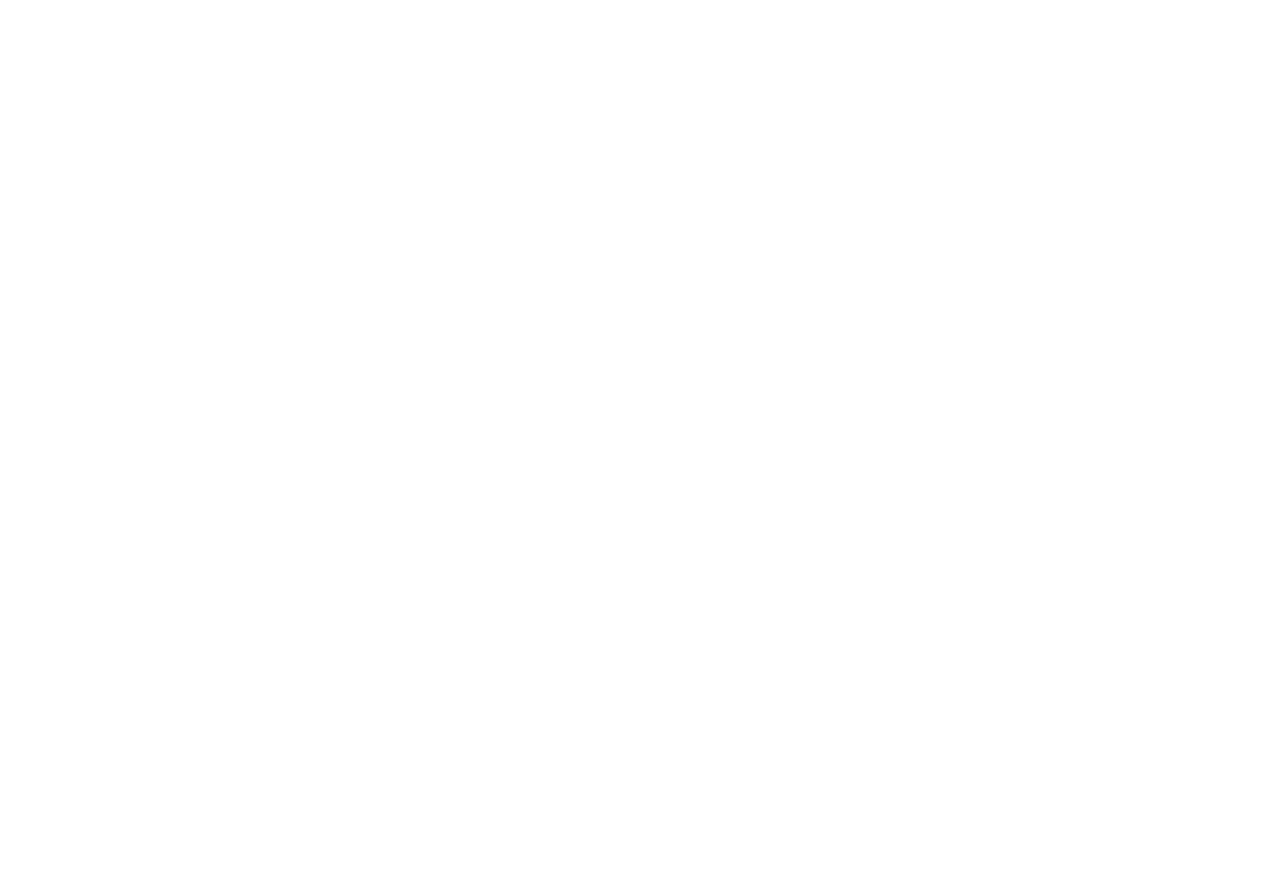
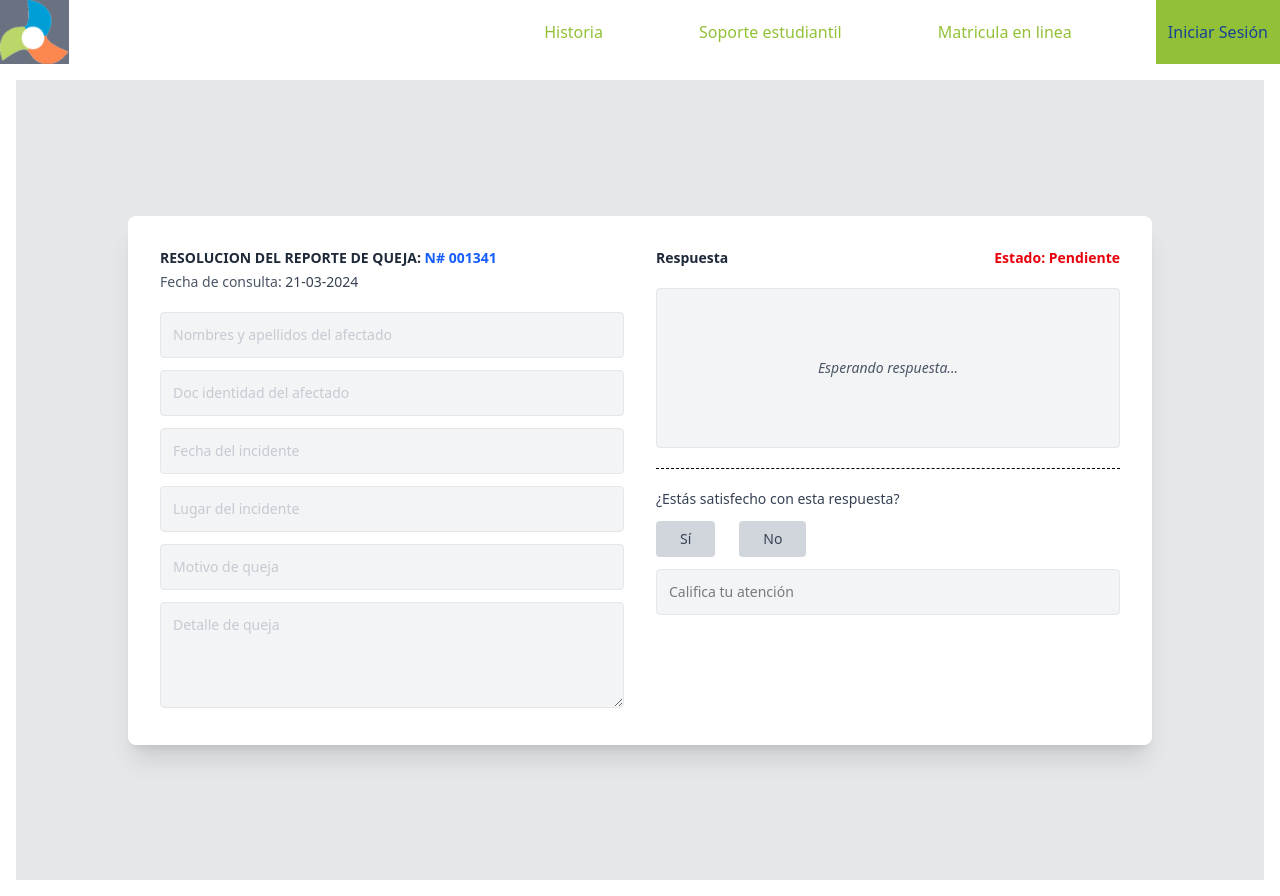
Before and after one commit to Analisis-y-diseno-de-sistemas-2/proyecto_ads2, a React (Vite) app: page /queja in a window 1280 px wide. Before the commit this address had no page. Before the commit the page ends 800 px from the top, so only its background shows below. Built offline with nearby package versions, Linux system fonts and the light colour scheme.

Commit message:
Terminado queja

```diff
--- a/src/App.jsx
+++ b/src/App.jsx
@@ -9,7 +9,7 @@
 import VerLista from "./pages/soporte/VerLista";
 import FormularioConsulta from "./pages/soporte/FormularioConsulta";
 import Reporte from "./pages/soporte/Reporte";
-import CrearReporteQueja from "./pages/soporte/CrearReporteQueja";
+import ReporteQueja from "./pages/soporte/ReporteQueja";
 
 
 function App() {
@@ -22,7 +22,7 @@
           <Route path="/matricula" element={<Matricula />} />
 
           <Route path="/soporte" element={<Soporte />} />
-          <Route path="/soporte/queja" element={<CrearReporteQueja />} />
+          <Route path="/queja" element={<ReporteQueja />} />
         </Route>
 
         <Route>
--- a/src/pages/soporte/CrearReporteQueja.jsx
+++ /dev/null
@@ -1,134 +0,0 @@
-import React from "react";
-import { useForm } from "react-hook-form";
-import { FaFileArrowUp } from "react-icons/fa6";
-
-const CrearReporteQueja = () => {
-  const { register, handleSubmit } = useForm();
-  const onSubmit = (data) => console.log(data);
-  return (
-    <div className="flex  justify-center h-[calc(100vh-10rem)] bg-gray-200">
-      <div className="flex flex-col w-full max-w-3xl items-center bg-white rounded-lg shadow-md m-6">
-        <h2 className="font-medium pt-2">Reporte de queja</h2>
-        <form
-          onSubmit={handleSubmit(onSubmit)}
-          className=" flex flex-col  w-full  px-16 pt-2"
-        >
-          <div className="flex flex-col">
-            <label htmlFor="nombre">Nombres y apellidos del afectado</label>
-            <input
-              {...register("nombre")}
-              type="text"
-              name="nombre"
-              className="border border-gray-300 rounded bg-gray-200 w-full h-10"
-            />
-          </div>
-          <div className="flex flex-col mt-6">
-            <label htmlFor="documento">
-              Documento de identidad del afectado
-            </label>
-            <div className="flex gap-2">
-              <select
-                {...register("tipo_documento")}
-                name="tipo_documento"
-                id="tipo_documento"
-                className="border border-gray-300 rounded bg-gray-200  h-10"
-              >
-                <option value="">Tipo de documento</option>
-                <option value="DNI">DNI</option>
-                <option value="CE">CE</option>
-                <option value="Pasaporte">Pasaporte</option>
-              </select>
-              <input
-                {...register("documento")}
-                type="text"
-                name="documento"
-                className="border border-gray-300 rounded bg-gray-200 w-full h-10"
-              />
-            </div>
-          </div>
-          <div className="flex flex-row mt-6">
-            <label className="w-full ">Fecha del incidente</label>
-            <input
-              {...register("fecha_incidente")}
-              type="date"
-              className="border p-4 border-gray-300 rounded bg-gray-200 w-full h-10"
-            />
-          </div>
-          <div className="flex flex-col mt-6">
-            <label>Lugar del incidente</label>
-            <input
-              {...register("lugar")}
-              type="text"
-              className="border border-gray-300 rounded bg-gray-200 w-full h-10"
-            />
-          </div>
-          <div className="flex flex-row">
-            <div className="flex flex-1 flex-col  p-2">
-              <p>*Opcional</p>
-              <p>Subir archivos como prueba</p>
-            </div>
-
-            <div className="flex flex-1 items-center justify-center ">
-              <label
-                htmlFor="archivo"
-                className="cursor-pointer inline-flex items-center gap-2"
-              >
-                <FaFileArrowUp size={36} color="#174593" />
-              </label>
-              <input
-                {...register("archivo")}
-                className="hidden"
-                type="file"
-                id="archivo"
-              />
-            </div>
-          </div>
-          <div className="flex flex-col mt-2">
-            <label>Motivo de la queja</label>
-            <input
-              {...register("queja")}
-              type="text"
-              name="queja"
-              className="border border-gray-300 rounded bg-gray-200 w-full h-10"
-            />
-          </div>
-          <div className="flex flex-col ">
-            <label>Detalle de la queja</label>
-            <textarea
-              {...register("detalle")}
-              rows="6"
-              cols="50"
-              maxLength="500"
-              type="text"
-              name="detalle"
-              className="border border-gray-300 rounded bg-gray-200 w-full "
-            />
-          </div>
-          <div className="flex justify-center gap-6 pt-2">
-            <a href="">
-              <button
-                className="bg-[#ABABAB] text-white uppercase w-32 py-2 px-4
-          rounded-xl font-semibold cursor-pointer border-2
-           hover:bg-slate-700 hover:text-white transition duration-200
-        ease-in-out"
-              >
-                Cancelar
-              </button>
-            </a>
-            {/* <a href="">
-              <button
-                className="bg-[#92C137] text-white border-2 uppercase w-32 py-2 px-4 rounded-xl font-semibold cursor-pointer  hover:bg-slate-700 hover:text-white
-        transition duration-200 ease-in-out"
-              >
-                Enviar
-              </button>
-            </a> */}
-            <input type="submit" />
-          </div>
-        </form>
-      </div>
-    </div>
-  );
-};
-
-export default CrearReporteQueja;
--- /dev/null
+++ b/src/pages/soporte/ReporteQueja.jsx
@@ -0,0 +1,57 @@
+import React from "react";
+
+function ReporteQueja() {
+  return (
+    <div className="min-h-screen flex items-center justify-center bg-gray-200">
+      <div className="w-full max-w-5xl bg-white p-8 rounded-lg shadow-xl flex flex-col md:flex-row gap-8">
+        {/* Lado Izquierdo */}
+        <div className="w-full md:w-1/2 space-y-5">
+          <div className="text-sm text-gray-600">
+            <p className="font-semibold text-gray-800">
+              RESOLUCION DEL REPORTE DE QUEJA:{" "}
+              <span className="text-blue-600 font-bold">N# 001341</span>
+            </p>
+            <p className="mt-1">Fecha de consulta: <span className="text-gray-700">21-03-2024</span></p>
+          </div>
+
+          <div className="text-sm text-gray-400 space-y-3">
+            <input type="text" placeholder="Nombres y apellidos del afectado" className="w-full p-3 bg-gray-100 rounded border border-gray-200" disabled />
+            <input type="text" placeholder="Doc identidad del afectado" className="w-full p-3 bg-gray-100 rounded border border-gray-200" disabled />
+            <input type="text" placeholder="Fecha del incidente" className="w-full p-3 bg-gray-100 rounded border border-gray-200" disabled />
+            <input type="text" placeholder="Lugar del incidente" className="w-full p-3 bg-gray-100 rounded border border-gray-200" disabled />
+            <input type="text" placeholder="Motivo de queja" className="w-full p-3 bg-gray-100 rounded border border-gray-200" disabled />
+            <textarea rows="4" placeholder="Detalle de queja" className="w-full p-3 bg-gray-100 rounded border border-gray-200" disabled></textarea>
+          </div>
+        </div>
+
+        {/* Lado Derecho */}
+        <div className="w-full md:w-1/2 space-y-5">
+          <div className="flex justify-between items-center text-sm text-gray-800">
+            <span className="font-semibold">Respuesta</span>
+            <span className="text-red-600 font-semibold">Estado: Pendiente</span>
+          </div>
+
+          <div className="bg-gray-100 p-4 h-40 rounded border border-gray-200 text-gray-600 text-sm flex items-center justify-center">
+            <p className="italic font-medium">Esperando respuesta...</p>
+          </div>
+
+          <div className="border-t border-dashed pt-5 mt-5 space-y-3">
+            <p className="text-sm text-gray-700">¿Estás satisfecho con esta respuesta?</p>
+            <div className="flex space-x-6">
+              <button className="bg-gray-300 px-6 py-2 rounded text-sm text-gray-700">Sí</button>
+              <button className="bg-gray-300 px-6 py-2 rounded text-sm text-gray-700">No</button>
+            </div>
+            <input
+              type="text"
+              placeholder="Califica tu atención"
+              className="w-full p-3 bg-gray-100 rounded border border-gray-200 text-sm"
+              disabled
+            />
+          </div>
+        </div>
+      </div>
+    </div>
+  );
+}
+
+export default ReporteQueja;
```
